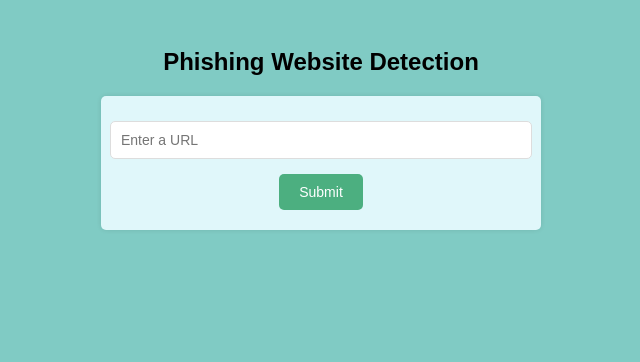
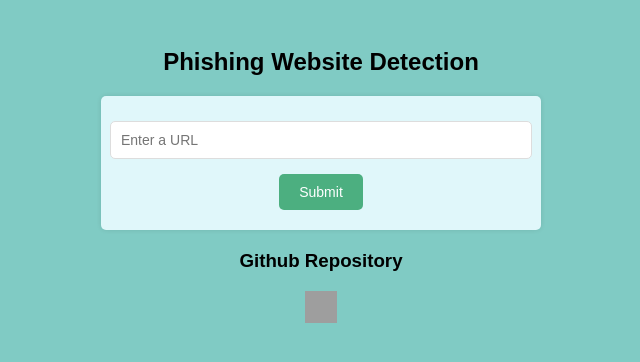
Before and after one commit to SanjayNithin2002/phishing-detection-api, a Flask app: page / in a window 1280 px wide. Shown: the top 362 px of the page, without its empty margins (319-959 px from the left). Run offline with Flask 3, Linux system fonts and the light colour scheme; grey boxes are pictures that could not be loaded.

Commit message:
final commit

```diff
--- a/templates/index.html
+++ b/templates/index.html
@@ -63,6 +63,11 @@
             0% { transform: rotate(0deg); }
             100% { transform: rotate(360deg); }
         }
+
+        #github-repository {
+            text-align: center;
+            margin-top: 20px;
+        }
     </style>
 </head>
 <body>
@@ -72,9 +77,17 @@
         <input type="submit" value="Submit" style="margin-top: 10px;">
         <div class="loader" id="loader"></div>
     </form>
+    <div id="github-repository">
+        <h3>Github Repository</h3>
+        <a href="https://github.com/SanjayNithin2002/phishing-detection-api">
+            <img src="https://cdn-icons-png.flaticon.com/512/25/25231.png" alt="GitHub" width="32" height="32">
+        </a>
+    </div>
     <script>
-        // Hide the loader initially
-        document.getElementById("loader").style.display = "none";
+        // Hide the loader on page load
+        window.addEventListener("load", function() {
+            document.getElementById("loader").style.display = "none";
+        });
 
         // Show the loader when the form is submitted
         document.querySelector("form").addEventListener("submit", function() {
--- a/templates/notfound.html
+++ b/templates/notfound.html
@@ -4,7 +4,7 @@
     <title>Invalid URL</title>
     <style>
         body {
-            font-family: Verdana, sans-serif;
+            font-family: Arial, sans-serif;
             background-color: #80CBC4;
             padding: 20px;
         }
@@ -42,6 +42,7 @@
         .back-button a:hover {
             background-color: #45a069;
         }
+
     </style>
 </head>
 <body>
```
Also changed, not shown: templates/result.html (+11 -0 lines).
